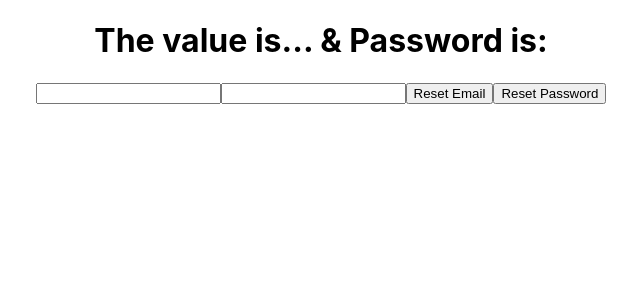
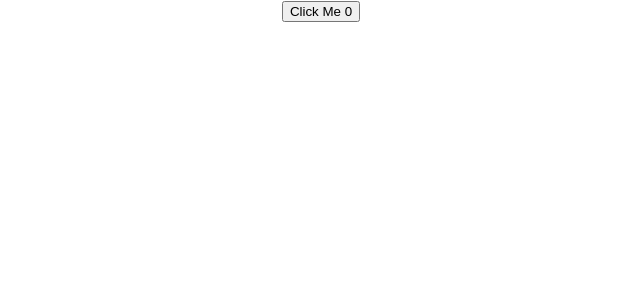
Before and after one commit to xaviguasch/first-hooks-demo-react-prac, a React (Create React App) app: page / in a window 1280 px wide. Shown: the top 300 px of the page, without its empty margins (319-959 px from the left). Built offline with nearby package versions, Linux system fonts and the light colour scheme.

Commit message:
added Clicker component and used useEffect()

```diff
--- a/src/App.js
+++ b/src/App.js
@@ -5,6 +5,7 @@
 import SimpleFormClass from './SimpleFormClass'
 import SimpleFormHooks from './SimpleFormHooks'
 import SimpleFormInputHook from './SimpleFormInputHook'
+import Clicker from './Clicker'
 import './App.css'
 
 function App() {
@@ -15,7 +16,8 @@
       <Toggler />
       <SimpleFormClass />
       <SimpleFormHooks /> */}
-      <SimpleFormInputHook />
+      {/* <SimpleFormInputHook /> */}
+      <Clicker />
     </div>
   )
 }
--- /dev/null
+++ b/src/Clicker.js
@@ -0,0 +1,16 @@
+import React, { useState, useEffect } from 'react'
+
+function Clicker() {
+  const [count, setCount] = useState(0)
+  useEffect(() => {
+    document.title = `You clicked ${count} times`
+  })
+
+  return (
+    <div>
+      <button onClick={() => setCount(count + 1)}>Click Me {count}</button>
+    </div>
+  )
+}
+
+export default Clicker
```
